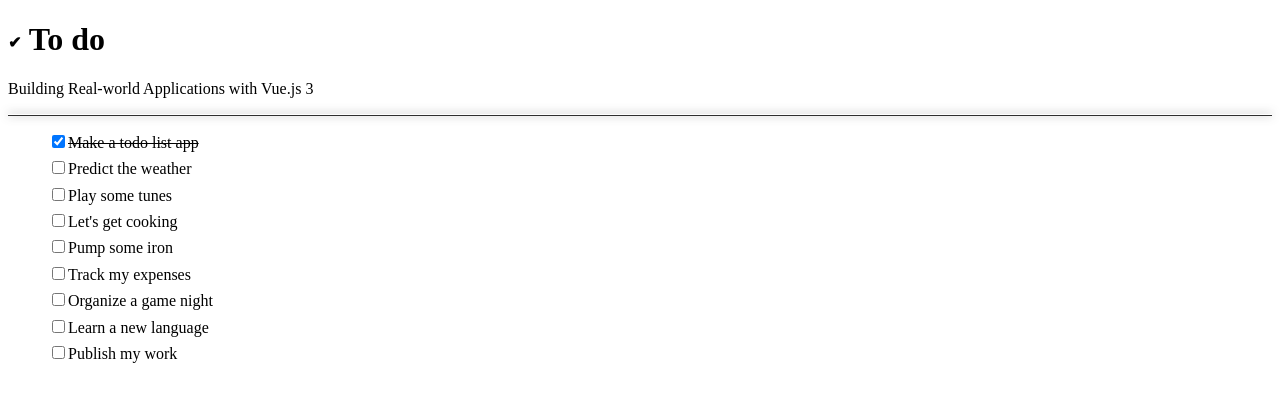
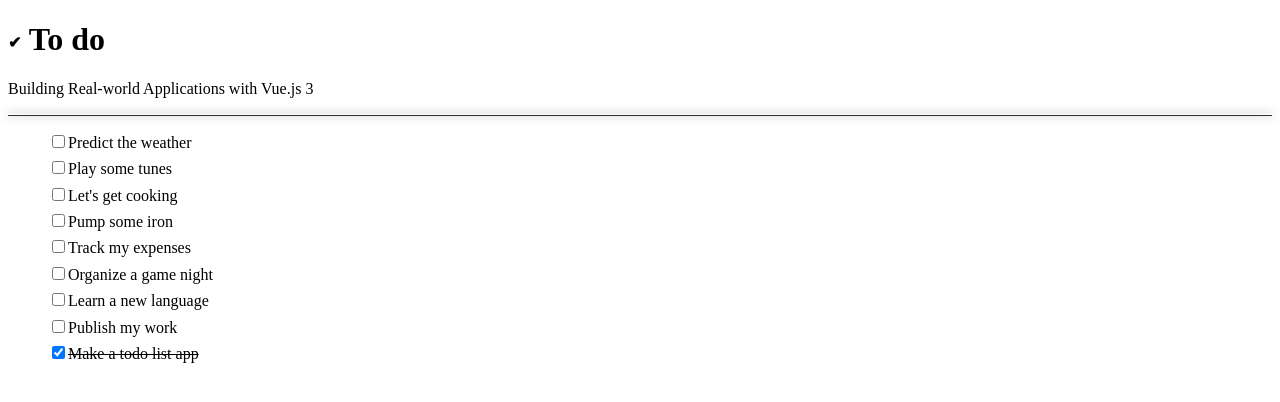
Before and after one commit to gaaferHajji2/j-l-vue, a Vue app in the folder vue-todo-list/: page / in a window 1280 px wide. Shown: the top 402 px of the page. Built offline with nearby package versions, Linux system fonts and the light colour scheme; the HTML template or start-up script is replaced by a standard one.

Commit message:
Using compute for sorting values

```diff
--- a/vue-todo-list/src/components/TodoList.vue
+++ b/vue-todo-list/src/components/TodoList.vue
@@ -1,5 +1,5 @@
 <script setup lang='ts'>
-    import { ref } from 'vue';
+    import { ref, computed } from 'vue';
     import type { Ref } from 'vue';
     import ListItem from './ListItem.vue';
 
@@ -34,11 +34,13 @@
             toggleItemChecked(updatedItem)
         }
     }
+
+    const sortedList = computed(() => [...listItems.value].sort((a, b) => (a.checked ? 1 : 0) - (b.checked ? 1 : 0)))
 </script>
 
 <template>
     <ul>
-        <li :key='key' v-for='(item, key) in listItems'>
+        <li :key='key' v-for='(item, key) in sortedList'>
             <ListItem :is-checked='item.checked' v-on:click.prevent='updateItem(item)'>{{ item.title }}</ListItem>
         </li>
     </ul>
```
